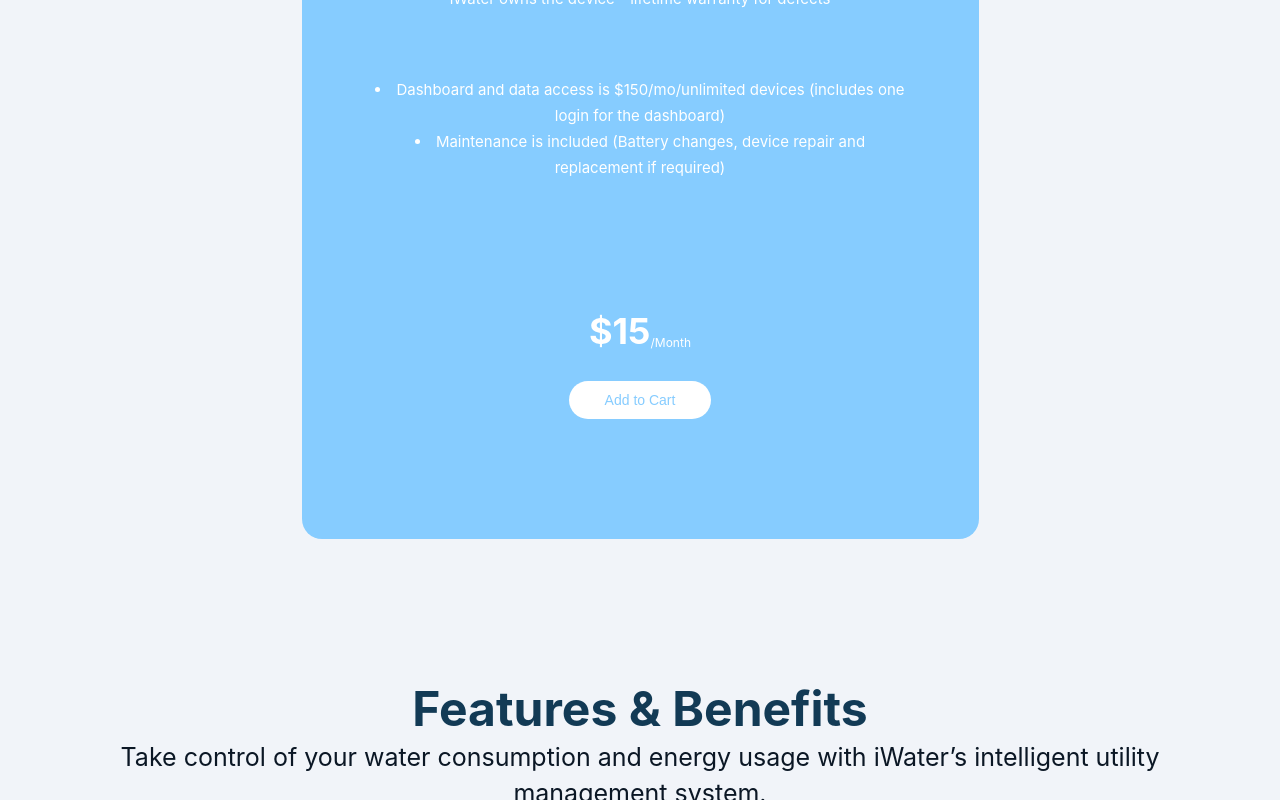
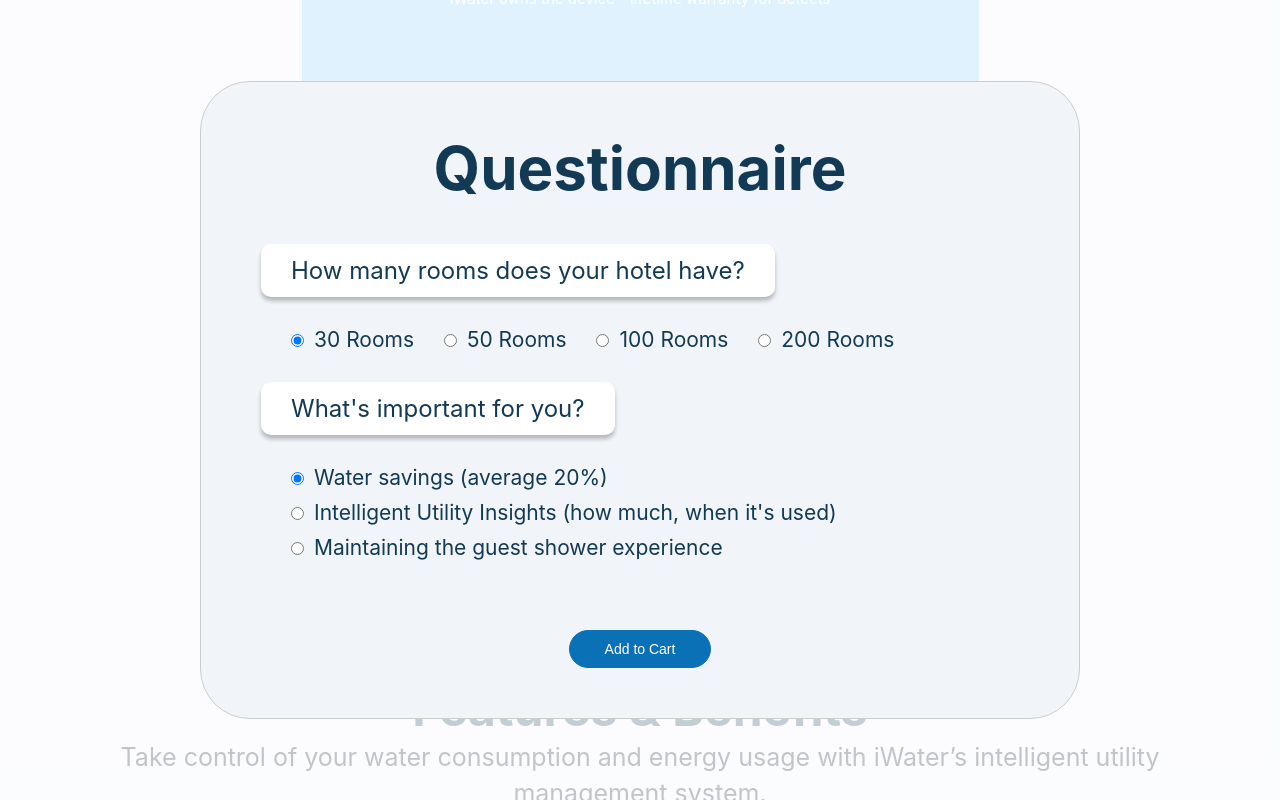
Before and after one commit to Nodirbek-py/iwater, a Next.js app: page /precheckout in a window 1280 px wide. Both pictures are taken after a click on the button "Add to Cart". Shown: the part 835-1635 px from the top of the page. Built offline with nearby package versions, Linux system fonts and the light colour scheme.

Commit message:
popup was created and finished

```diff
--- a/components/CheckoutCard/index.jsx
+++ b/components/CheckoutCard/index.jsx
@@ -3,7 +3,7 @@ import { cards } from "../config";
 
 import { Wrapper } from "./style";
 
-const CheckoutCard = () => {
+const CheckoutCard = ({ btnOnClick }) => {
   const item = cards[1];
 
   return (
@@ -17,6 +17,7 @@ const CheckoutCard = () => {
         per={item.price.per}
         cardType={item.cardType}
         buttonTitle={"Add to Cart"}
+        btnOnClick={btnOnClick}
       />
     </Wrapper>
   );
--- /dev/null
+++ b/components/Popup/config.js
@@ -0,0 +1,16 @@
+export const mockData = [
+  {
+    name: "question1",
+    question: "How many rooms does your hotel have?",
+    options: ["30 Rooms", "50 Rooms", "100 Rooms", "200 Rooms"],
+  },
+  {
+    name: "question2",
+    question: "What's important for you?",
+    options: [
+      "Water savings (average 20%)",
+      "Intelligent Utility Insights (how much, when it's used)",
+      "Maintaining the guest shower experience",
+    ],
+  },
+];
--- /dev/null
+++ b/components/Popup/index.jsx
@@ -0,0 +1,41 @@
+import Text from "../../shared/text";
+import Button from "../../shared/button";
+import { mockData } from "./config";
+
+import { Question, RadiosWrapper, Wrapper, RadioButton } from "./style";
+
+const Popup = ({ btnOnClick }) => {
+  return (
+    <Wrapper>
+      <Text type="h2" align="center">
+        Questionnaire
+      </Text>
+      <div>
+        {mockData.map((item) => (
+          <>
+            <Question>{item.question}</Question>
+            <RadiosWrapper>
+              {item.options.map((options, key) => (
+                <RadioButton key={key}>
+                  <label>
+                    <input
+                      type="radio"
+                      id={key}
+                      name={item.name}
+                      value={options}
+                      checked={key === 0 && true}
+                    />
+                    <span>{options}</span>
+                  </label>
+                </RadioButton>
+              ))}
+            </RadiosWrapper>
+          </>
+        ))}
+      </div>
+      <Button text="Add to Cart" onClick={btnOnClick} />
+    </Wrapper>
+  );
+};
+
+export default Popup;
--- /dev/null
+++ b/components/Popup/style.js
@@ -0,0 +1,59 @@
+import styled from "styled-components";
+
+export const Wrapper = styled.div`
+  display: flex;
+  flex-direction: column;
+  align-items: center;
+  gap: 40px;
+  padding: 30px 40px;
+  color: #123a55;
+
+  & > h1 {
+    @media (max-width: 500px) {
+      font-size: 40px;
+    }
+  }
+
+  & button {
+    width: fit-content;
+    background-color: #0a71b7;
+    color: #fff;
+
+    &:hover {
+      background-color: #fff;
+      color: #0a71b7;
+    }
+  }
+`;
+
+export const Question = styled.div`
+  padding: 12px 30px;
+  width: fit-content;
+  border-radius: 10px;
+  font-size: 24px;
+  background-color: #fff;
+  box-shadow: 0 4px 4px rgba(0, 0, 0, 0.25);
+
+  @media (max-width: 500px) {
+    font-size: 21px;
+  }
+`;
+
+export const RadiosWrapper = styled.div`
+  padding: 20px 0 30px;
+`;
+
+export const RadioButton = styled.div`
+  display: inline-block;
+  font-size: 21px;
+  margin-left: 30px;
+  margin-top: 10px;
+
+  & span {
+    margin-left: 10px;
+  }
+
+  & label {
+    cursor: pointer;
+  }
+`;
--- a/components/ProductCard/index.jsx
+++ b/components/ProductCard/index.jsx
@@ -20,6 +20,7 @@ const ProductCard = ({
   per,
   cardType,
   buttonTitle,
+  btnOnClick,
 }) => {
   return (
     <Wrapper cardType={cardType}>
@@ -48,7 +49,10 @@ const ProductCard = ({
             </Text>
             <Text type="p">{per}</Text>
           </Price>
-          <Button text={buttonTitle ? buttonTitle : "Buy Now"} />
+          <Button
+            text={buttonTitle ? buttonTitle : "Buy Now"}
+            onClick={btnOnClick}
+          />
         </PriceWrapper>
       </ContentWrapper>
     </Wrapper>
--- /dev/null
+++ b/config/modal.js
@@ -0,0 +1,14 @@
+export const modalStyle = {
+  content: {
+    top: "50%",
+    left: "50%",
+    right: "auto",
+    bottom: "auto",
+    marginRight: "-50%",
+    width: "100%",
+    maxWidth: "880px",
+    borderRadius: "50px",
+    transform: "translate(-50%, -50%)",
+    backgroundColor: "#f1f4f9",
+  },
+};
--- a/package.json
+++ b/package.json
@@ -12,6 +12,7 @@
     "next": "12.1.6",
     "react": "18.1.0",
     "react-dom": "18.1.0",
+    "react-modal": "^3.15.1",
     "styled-components": "^5.3.5",
     "swiper": "^8.1.5"
   },
--- a/pages/precheckout/index.jsx
+++ b/pages/precheckout/index.jsx
@@ -1,21 +1,40 @@
+import { useState } from "react";
+import Modal from "react-modal";
+
 import Jumbotron from "../../components/Jumbotron";
 import Features from "../../components/Features";
 import FAQ from "../../components/FAQ";
 import Dashboard from "../../components/Dashboard";
 import Mentions from "../../components/Mentions";
 import CheckoutCard from "../../components/CheckoutCard";
+import Popup from "../../components/Popup";
 import { precheckout } from "../../config/pages";
+import { modalStyle } from "../../config/modal";
 
 import { Wrapper } from "./style";
 
 export default function PreCheckout() {
+  const [isOpen, setIsOpen] = useState(false);
+
+  const closeModal = () => {
+    setIsOpen(false);
+  };
+
   return (
     <Wrapper>
+      <Modal
+        isOpen={isOpen}
+        onRequestClose={closeModal}
+        style={modalStyle}
+        contentLabel="Product"
+      >
+        <Popup btnOnClick={() => setIsOpen(false)} />
+      </Modal>
       <Jumbotron
         title={precheckout.jumbotron.title}
         body={precheckout.jumbotron.body}
       />
-      <CheckoutCard />
+      <CheckoutCard btnOnClick={() => setIsOpen(true)} />
       <Features />
       <FAQ />
       <Dashboard />
--- a/shared/button/index.jsx
+++ b/shared/button/index.jsx
@@ -1,7 +1,11 @@
 import { StyledButton } from "./style";
 
 const Button = (props) => {
-  return <StyledButton style={props.style}>{props.text}</StyledButton>;
+  return (
+    <StyledButton style={props.style} {...props}>
+      {props.text}
+    </StyledButton>
+  );
 };
 
 export default Button;
```
Also changed, not shown: 1 other file (tests, documents, lock files or other folders).
